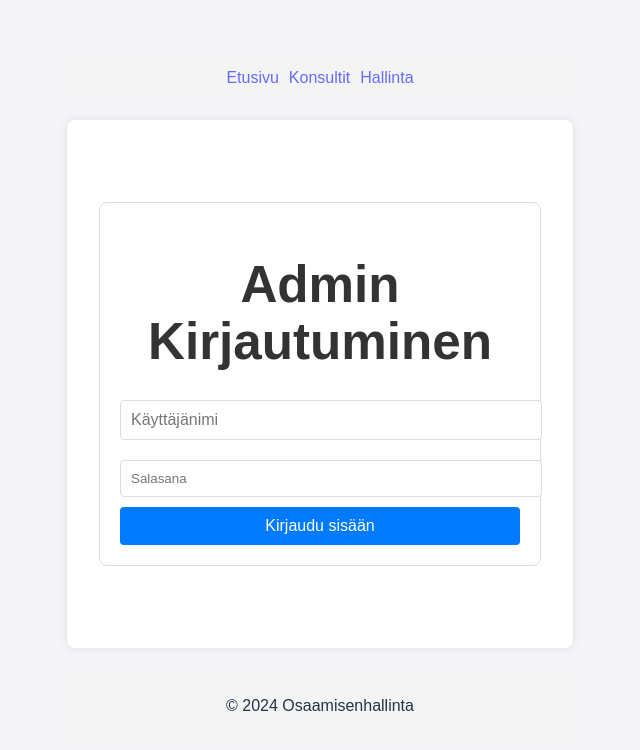
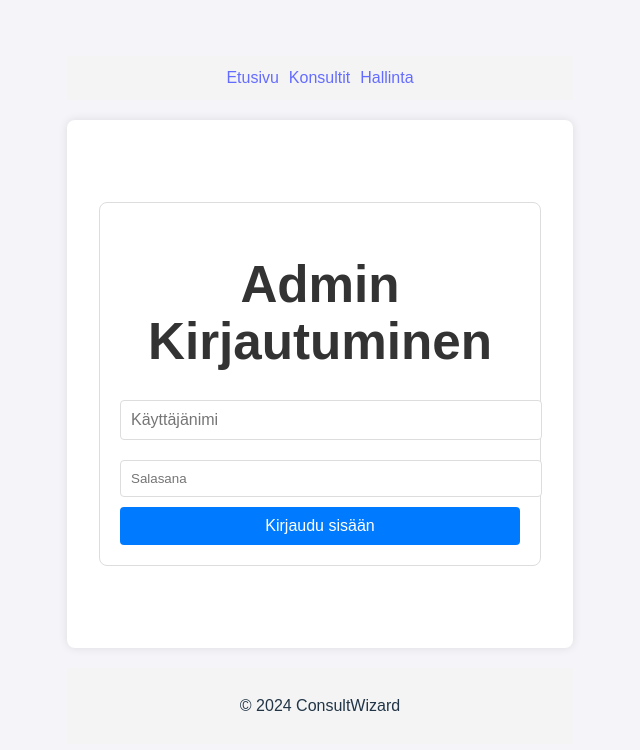
Before and after one commit to EKuuselaa/ConsultWizard, a React (Vite) app: page /admin in a window 1280 px wide. Shown: the top 750 px of the page, without its empty margins (320-960 px from the left). Built offline with nearby package versions, Linux system fonts and the light colour scheme.

Commit message:
feat: update branding in footer and homepage; change text from Osaamisenhallinta to ConsultWizard

```diff
--- a/src/components/layout/Footer.jsx
+++ b/src/components/layout/Footer.jsx
@@ -3,7 +3,7 @@ import React from 'react';
 const Footer = () => {
   return (
     <footer style={{ textAlign: 'center', marginTop: '20px', padding: '10px', background: '#f4f4f4' }}>
-      <p>&copy; 2024 Osaamisenhallinta</p>
+      <p>&copy; 2024 ConsultWizard</p>
     </footer>
   );
 };
--- a/src/pages/HomePage.jsx
+++ b/src/pages/HomePage.jsx
@@ -4,8 +4,8 @@ import './HomePage.css';
 const HomePage = () => {
   return (
     <div className="home-container">
-      <h1>Tervetuloa Osaamisenhallinta-sovellukseen!</h1>
-      <p>Tämä on etusivu. Voit navigoida konsulttien hallintaan tai käyttäjähallintaan yläpalkista.</p>
+      <h1>ConsultWizard!</h1>
+      <p>Tämä on ConsultWizardin etusivu. Yläpalkista voit siirtyä konsultit tai hallinta sivuille.</p>
     </div>
   );
 };
```
